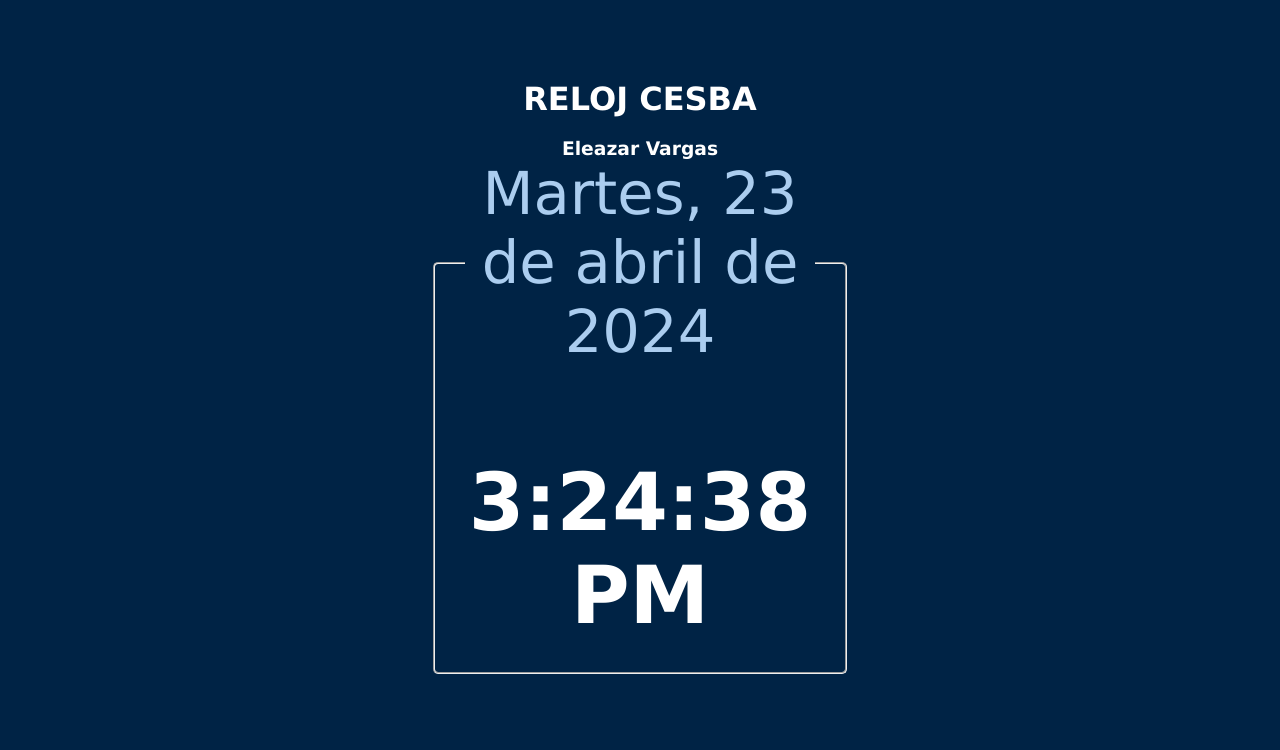
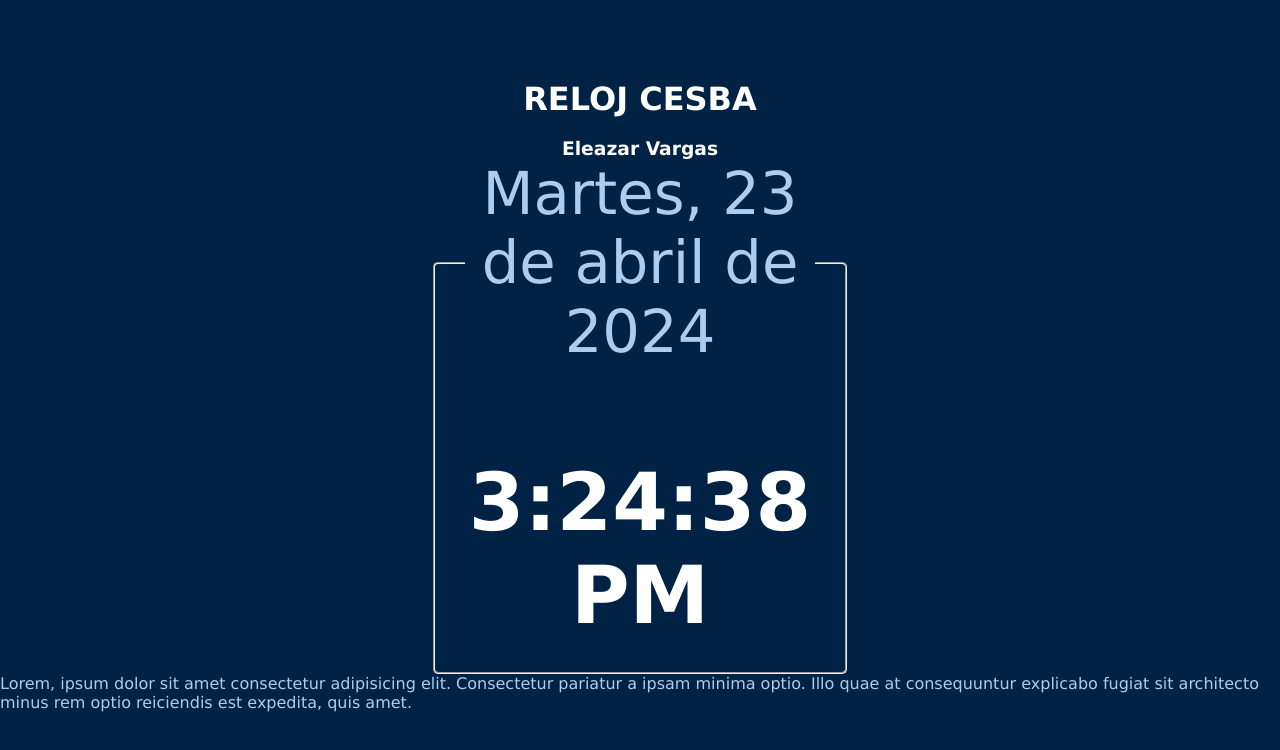
Before and after one commit to Cachichurri/TimerCesba, a plain HTML site: page index.html in a window 1280 px wide. Drawn offline with Linux system fonts and the light colour scheme.

Commit message:
Acabo de crear un parrafo en el index.html

```diff
--- a/index.html
+++ b/index.html
@@ -19,6 +19,8 @@
     <h1 id="reloj"></h1>
   </fieldset>
 
+  <p>Lorem, ipsum dolor sit amet consectetur adipisicing elit. Consectetur pariatur a ipsam minima optio. Illo quae at consequuntur explicabo fugiat sit architecto minus rem optio reiciendis est expedita, quis amet.</p>
+
   <!-- 2o Cambio 10:15-->
   <!-- <script src="main.js"></script> -->
   <script src="ejercicio.js"></script>
```
